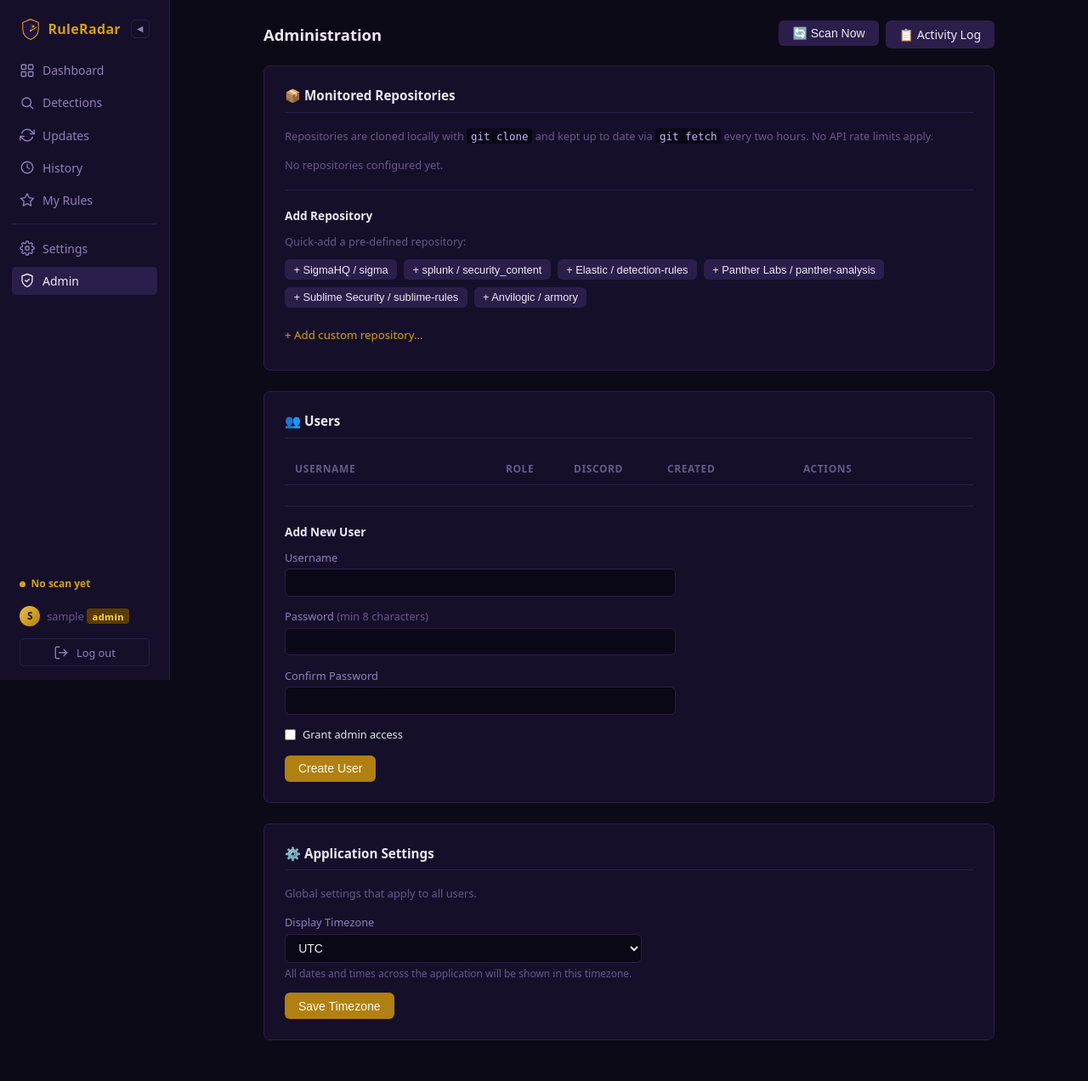
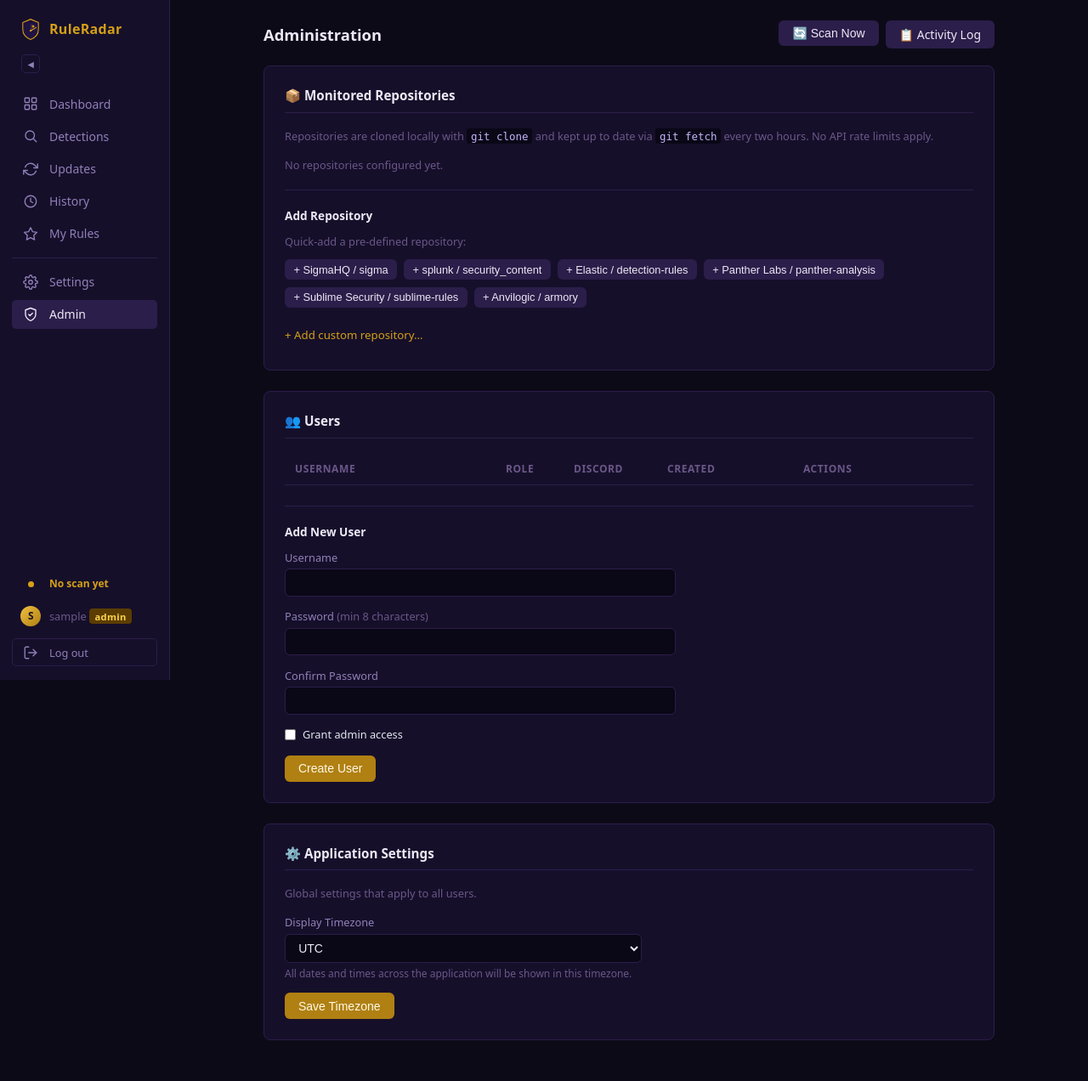
Before and after one commit to McSloats/RuleRadar, a Flask app: page /admin in a window 1280 px wide. Shown: the whole page at 85% size. Run offline with Flask 3, Linux system fonts and the light colour scheme; the visitor is signed in with stand-in values (Sample User, id 1); data comes from the database, SQL or seed files in the repository; data that the repository does not hold is empty; some libraries are stand-ins or nearby versions.

Commit message:
Center collapsed sidebar icons on a shared column
Every nav row now places its icon in the same 26px slot at the same left
offset, so the logo, toggle, link icons, scan dot, avatar and logout icon
all share one vertical center line. The collapsed width is derived from
that slot plus padding, which centers the line in the rail, and labels
line up when expanded.

Co-Authored-By: Claude Opus 5.5 <noreply@anthropic.com>

```diff
--- a/webapp/templates/layout.html
+++ b/webapp/templates/layout.html
@@ -40,11 +40,22 @@
     }
 
     /* ── Navbar — left side panel on desktop, top bar + drawer on mobile ── */
-    :root { --nav-width: 200px; --nav-width-collapsed: 64px; }
+    /* Every row puts its icon in the same --nav-slot-wide column (the
+       logo's width), at the same left offset (--nav-row-pad), so all icons
+       share one vertical center line in both states. The collapsed width is
+       exactly that column plus padding, which centers the line in the rail. */
+    :root {
+      --nav-width: 200px;
+      --nav-pad: 0.85rem;
+      --nav-row-pad: 0.6rem;
+      --nav-slot: 26px;
+      --nav-gap: 0.55rem;
+      --nav-width-collapsed: calc(2 * var(--nav-pad) + 2 * var(--nav-row-pad) + var(--nav-slot) + 1px);
+    }
     nav {
       background: #160f2a;
       border-right: 1px solid #2b1e4a;
-      padding: 1rem 0.85rem;
+      padding: 1rem var(--nav-pad);
       width: var(--nav-width);
       height: 100vh;
       display: flex;
@@ -57,17 +68,10 @@
       z-index: 100;
       overflow-y: auto;
     }
-    .nav-brand-row {
-      display: flex;
-      align-items: center;
-      justify-content: flex-start;
-      padding: 0.3rem 0.6rem 0.9rem;
-      gap: 1.25rem;
-    }
     .nav-brand {
       display: inline-flex;
       align-items: center;
-      gap: 0.45rem;
+      gap: var(--nav-gap);
       font-weight: 700;
       font-size: 1rem;
       color: #d4a017;
@@ -75,12 +79,14 @@
       letter-spacing: 0.02em;
       white-space: nowrap;
       min-width: 0;
+      padding: 0.3rem var(--nav-row-pad);
     }
     .nav-icon {
-      width: 26px;
-      height: 26px;
+      width: var(--nav-slot);
+      height: var(--nav-slot);
       flex-shrink: 0;
     }
+    /* Sits below the logo, centered on the icon column in both states. */
     .nav-collapse-toggle {
       background: none;
       border: 1px solid #2b1e4a;
@@ -94,6 +100,7 @@
       cursor: pointer;
       flex-shrink: 0;
       font-size: 0.6rem;
+      margin: 0.5rem 0 0.9rem calc(var(--nav-row-pad) + (var(--nav-slot) - 22px) / 2);
       transition: background 0.15s, color 0.15s;
     }
     .nav-collapse-toggle:hover { background: #2b1e4a; color: #ede8f5; }
@@ -101,10 +108,10 @@
     .nav-link {
       display: flex;
       align-items: center;
-      gap: 0.55rem;
+      gap: var(--nav-gap);
       color: #9080b8;
       text-decoration: none;
-      padding: 0.45rem 0.6rem;
+      padding: 0.45rem var(--nav-row-pad);
       border-radius: 5px;
       font-size: 0.875rem;
       white-space: nowrap;
@@ -112,13 +119,13 @@
     }
     .nav-link-icon {
       flex-shrink: 0;
-      width: 18px;
+      width: var(--nav-slot);
       height: 18px;
       display: flex;
       align-items: center;
       justify-content: center;
     }
-    .nav-link-icon svg { width: 100%; height: 100%; }
+    .nav-link-icon svg { width: 18px; height: 18px; }
     .nav-link:hover { color: #ede8f5; background: #2b1e4a; }
     .nav-link.active { color: #ede8f5; background: #2b1e4a; }
     .nav-divider { height: 1px; width: 100%; background: #2b1e4a; margin: 0.4rem 0; }
@@ -126,8 +133,8 @@
     .nav-user {
       display: flex;
       align-items: center;
-      gap: 0.5rem;
-      padding: 0.5rem 0.6rem 0.2rem;
+      gap: var(--nav-gap);
+      padding: 0.5rem var(--nav-row-pad) 0.2rem;
     }
     .nav-avatar {
       width: 24px;
@@ -141,6 +148,7 @@
       align-items: center;
       justify-content: center;
       flex-shrink: 0;
+      margin: 0 calc((var(--nav-slot) - 24px) / 2);
     }
     .nav-user-text {
       font-size: 0.8rem;
@@ -151,15 +159,14 @@
     .nav-logout {
       display: flex;
       align-items: center;
-      justify-content: center;
-      gap: 0.55rem;
+      gap: var(--nav-gap);
       font-size: 0.8rem;
       color: #9080b8;
       text-decoration: none;
-      padding: 0.4rem 0.6rem;
+      padding: 0.4rem calc(var(--nav-row-pad) - 1px); /* minus its 1px border */
       border-radius: 5px;
       border: 1px solid #2b1e4a;
-      margin: 0.4rem 0.6rem 0;
+      margin: 0.4rem 0 0;
     }
     .nav-logout:hover { background: #2b1e4a; color: #ede8f5; }
     .nav-admin-badge {
@@ -178,8 +185,8 @@
       color: #d4a017;
       display: flex;
       align-items: flex-start;
-      gap: 0.4rem;
-      padding: 0.3rem 0.6rem;
+      gap: var(--nav-gap);
+      padding: 0.3rem var(--nav-row-pad);
     }
     #scan-badge.scanning { color: #f6ad55; }
     #scan-badge .dot {
@@ -188,7 +195,7 @@
       background: currentColor;
       display: inline-block;
       flex-shrink: 0;
-      margin-top: 0.3rem;
+      margin: 0.3rem calc((var(--nav-slot) - 7px) / 2) 0;
     }
     #scan-badge.scanning .dot { animation: pulse-dot 1s ease-in-out infinite; }
     @keyframes pulse-dot { 0%,100%{opacity:1} 50%{opacity:.3} }
@@ -818,26 +825,17 @@
     .nav-mobile-divider { height: 1px; background: #2b1e4a; margin: 0.4rem 0; }
 
     /* ── Collapsed sidebar (desktop only — on mobile the sidebar isn't used
-       at all, see the max-width breakpoint below) ── */
+       at all, see the max-width breakpoint below) ──
+       Only width and display:none (for the text) change here, so icons keep
+       the same size and X position and nothing jumps when toggling. */
     @media (min-width: 701px) {
-      html.nav-collapsed nav { width: var(--nav-width-collapsed); padding: 1rem 0.4rem; }
+      html.nav-collapsed nav { width: var(--nav-width-collapsed); }
       html.nav-collapsed main { margin-left: var(--nav-width-collapsed); }
 
-      /* Hide every text label; icons (including the logo) stay */
       html.nav-collapsed .nav-text,
       html.nav-collapsed .nav-brand-full { display: none; }
 
-      html.nav-collapsed .nav-brand-row {
-        flex-direction: column;
-        justify-content: center;
-        gap: 0.5rem;
-        padding: 0.3rem 0 0.9rem;
-      }
-      html.nav-collapsed .nav-link { justify-content: center; padding: 0.5rem 0; }
-      html.nav-collapsed .nav-logout { padding: 0.5rem 0; }
       html.nav-collapsed .nav-collapse-toggle .toggle-icon { transform: rotate(180deg); }
-      html.nav-collapsed #scan-badge { justify-content: center; padding: 0.3rem 0; }
-      html.nav-collapsed .nav-user { justify-content: center; padding: 0.5rem 0 0.2rem; }
     }
 
     /* ── Responsive breakpoints ── */
@@ -855,7 +853,7 @@
         border-bottom: 1px solid #2b1e4a;
         gap: 1.25rem;
       }
-      .nav-brand-row { padding: 0; }
+      .nav-brand { padding: 0; }
       .nav-collapse-toggle { display: none; }
       main { margin-left: 0; }
 
@@ -898,7 +896,6 @@
 
 {% if current_user.is_authenticated %}
 <nav>
-  <div class="nav-brand-row">
   <a class="nav-brand" href="{{ url_for('index') }}" title="RuleRadar">
     <img src="{{ url_for('static', filename='icon.svg') }}" class="nav-icon" alt="RuleRadar">
     <span class="nav-brand-full">RuleRadar</span>
@@ -907,7 +904,6 @@
           aria-label="Collapse sidebar" title="Collapse sidebar">
     <span class="toggle-icon">◀</span>
   </button>
-  </div>
 
   <a class="nav-link {% if request.endpoint == 'dashboard' %}active{% endif %}"
      href="{{ url_for('dashboard') }}" title="Dashboard">
```
Lines whose indentation alone changed are shown as unchanged.
